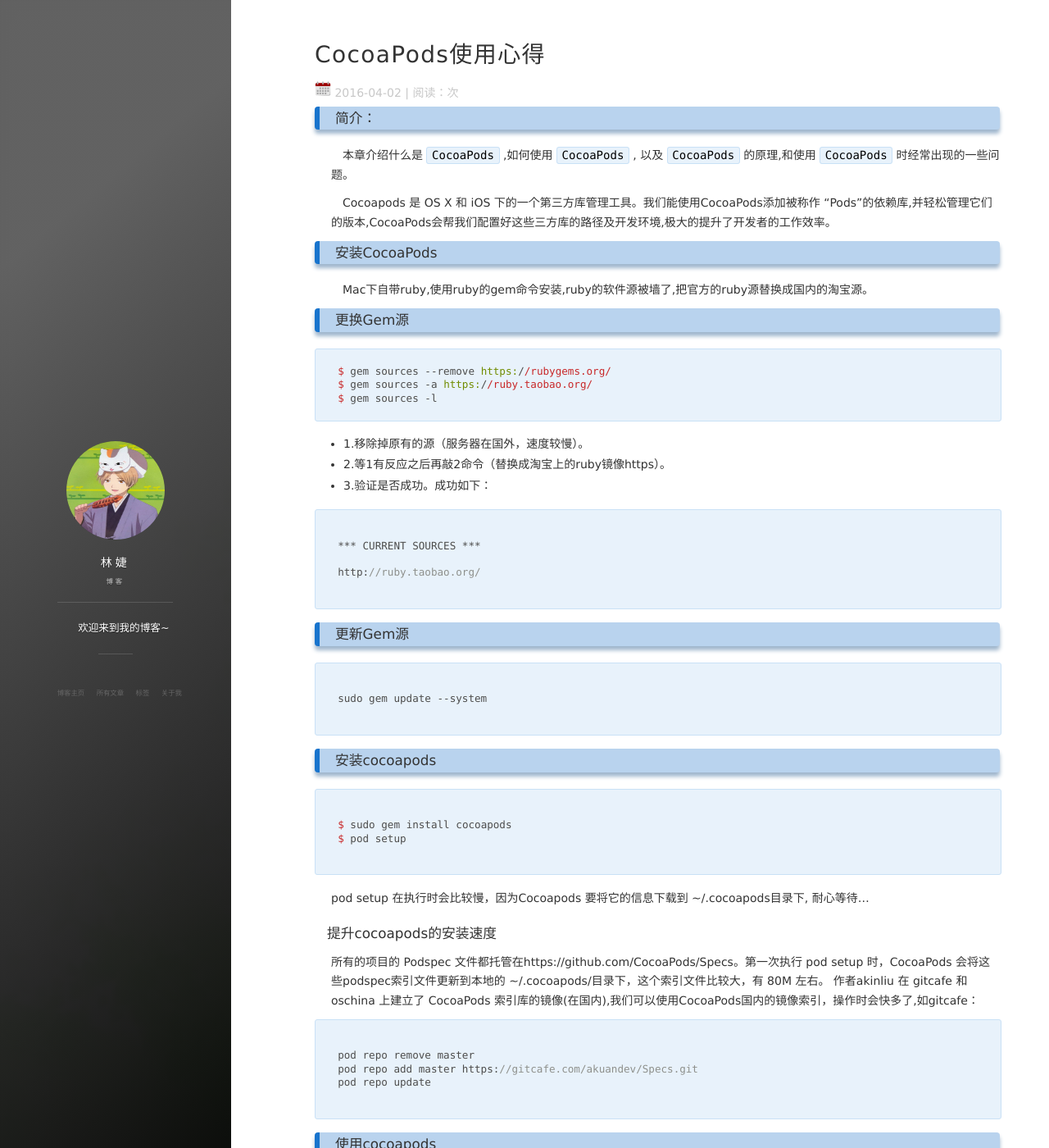
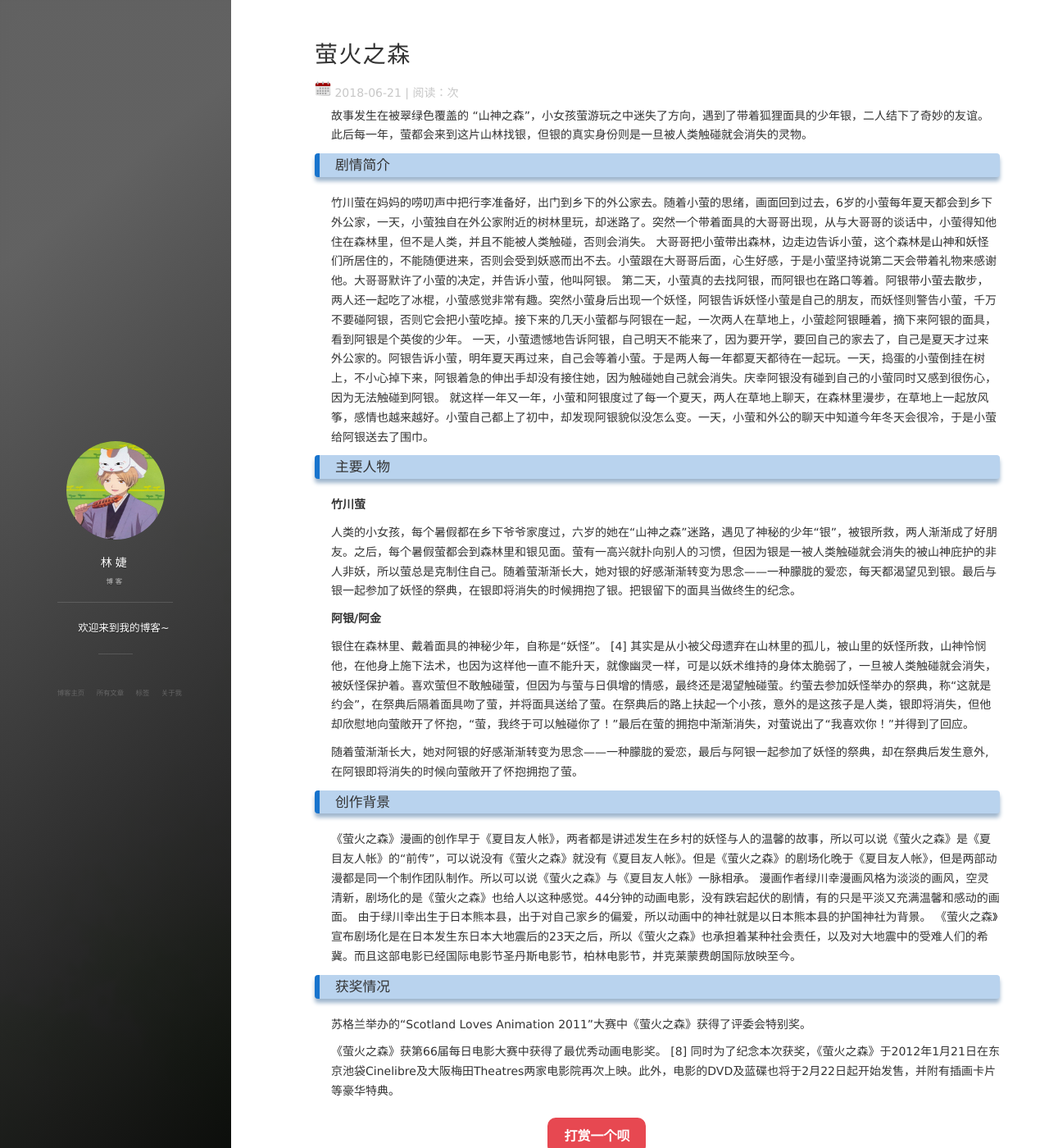
Before and after one commit to ywhlqm/L55J.github.io, a Jekyll site: the page built from _posts/2016-04-02-CocoaPod_Use.md, in a window 1280 px wide and 1400 px high. Shown: the whole window at 82% size. Built offline with Jekyll 4.4.1, drawn with Linux system fonts in a browser that asks for light colours; nearby versions of some CDN libraries; comment, search, counter and statistics services are not loaded; some of the changed text lies outside the part shown.

Commit message:
Update 2016-04-02-CocoaPod_Use.md

````diff
--- a/_posts/2016-04-02-CocoaPod_Use.md
+++ b/_posts/2016-04-02-CocoaPod_Use.md
@@ -1,173 +1,40 @@
 ---
 layout: post
-title: CocoaPods使用心得
-date: 2016-04-02
-tag: iOS
+title: 萤火之森
+date: 2018-06-21
+tag: 治愈系
 ---
+故事发生在被翠绿色覆盖的 “山神之森”，小女孩萤游玩之中迷失了方向，遇到了带着狐狸面具的少年银，二人结下了奇妙的友谊。此后每一年，萤都会来到这片山林找银，但银的真实身份则是一旦被人类触碰就会消失的灵物。
 
-### 简介：
-　本章介绍什么是 `CocoaPods` ,如何使用 `CocoaPods` , 以及 `CocoaPods` 的原理,和使用 `CocoaPods` 时经常出现的一些问题。
+### 剧情简介
 
-　Cocoapods 是 OS X 和 iOS 下的一个第三方库管理工具。我们能使用CocoaPods添加被称作 “Pods”的依赖库,并轻松管理它们的版本,CocoaPods会帮我们配置好这些三方库的路径及开发环境,极大的提升了开发者的工作效率。
+竹川萤在妈妈的唠叨声中把行李准备好，出门到乡下的外公家去。随着小萤的思绪，画面回到过去，6岁的小萤每年夏天都会到乡下外公家，一天，小萤独自在外公家附近的树林里玩，却迷路了。突然一个带着面具的大哥哥出现，从与大哥哥的谈话中，小萤得知他住在森林里，但不是人类，并且不能被人类触碰，否则会消失。
+大哥哥把小萤带出森林，边走边告诉小萤，这个森林是山神和妖怪们所居住的，不能随便进来，否则会受到妖惑而出不去。小萤跟在大哥哥后面，心生好感，于是小萤坚持说第二天会带着礼物来感谢他。大哥哥默许了小萤的决定，并告诉小萤，他叫阿银。
+第二天，小萤真的去找阿银，而阿银也在路口等着。阿银带小萤去散步，两人还一起吃了冰棍，小萤感觉非常有趣。突然小萤身后出现一个妖怪，阿银告诉妖怪小萤是自己的朋友，而妖怪则警告小萤，千万不要碰阿银，否则它会把小萤吃掉。接下来的几天小萤都与阿银在一起，一次两人在草地上，小萤趁阿银睡着，摘下来阿银的面具，看到阿银是个英俊的少年。
+一天，小萤遗憾地告诉阿银，自己明天不能来了，因为要开学，要回自己的家去了，自己是夏天才过来外公家的。阿银告诉小萤，明年夏天再过来，自己会等着小萤。于是两人每一年都夏天都待在一起玩。一天，捣蛋的小萤倒挂在树上，不小心掉下来，阿银着急的伸出手却没有接住她，因为触碰她自己就会消失。庆幸阿银没有碰到自己的小萤同时又感到很伤心，因为无法触碰到阿银。
+就这样一年又一年，小萤和阿银度过了每一个夏天，两人在草地上聊天，在森林里漫步，在草地上一起放风筝，感情也越来越好。小萤自己都上了初中，却发现阿银貌似没怎么变。一天，小萤和外公的聊天中知道今年冬天会很冷，于是小萤给阿银送去了围巾。
 
+### 主要人物
 
-### 安装CocoaPods
+**竹川萤**
 
-　Mac下自带ruby,使用ruby的gem命令安装,ruby的软件源被墙了,把官方的ruby源替换成国内的淘宝源。
+人类的小女孩，每个暑假都在乡下爷爷家度过，六岁的她在“山神之森”迷路，遇见了神秘的少年“银”，被银所救，两人渐渐成了好朋友。之后，每个暑假萤都会到森林里和银见面。萤有一高兴就扑向别人的习惯，但因为银是一被人类触碰就会消失的被山神庇护的非人非妖，所以萤总是克制住自己。随着萤渐渐长大，她对银的好感渐渐转变为思念——一种朦胧的爱恋，每天都渴望见到银。最后与银一起参加了妖怪的祭典，在银即将消失的时候拥抱了银。把银留下的面具当做终生的纪念。
 
-### 更换Gem源
+**阿银/阿金**
 
-```bash
-$ gem sources --remove https://rubygems.org/
-$ gem sources -a https://ruby.taobao.org/
-$ gem sources -l
-```
-* 1.移除掉原有的源（服务器在国外，速度较慢）。
-* 2.等1有反应之后再敲2命令（替换成淘宝上的ruby镜像https）。
-* 3.验证是否成功。成功如下：
+银住在森林里、戴着面具的神秘少年，自称是“妖怪”。 [4]  其实是从小被父母遗弃在山林里的孤儿，被山里的妖怪所救，山神怜悯他，在他身上施下法术，也因为这样他一直不能升天，就像幽灵一样，可是以妖术维持的身体太脆弱了，一旦被人类触碰就会消失，被妖怪保护着。喜欢萤但不敢触碰萤，但因为与萤与日俱增的情感，最终还是渴望触碰萤。约萤去参加妖怪举办的祭典，称“这就是约会”，在祭典后隔着面具吻了萤，并将面具送给了萤。在祭典后的路上扶起一个小孩，意外的是这孩子是人类，银即将消失，但他却欣慰地向萤敞开了怀抱，“萤，我终于可以触碰你了！”最后在萤的拥抱中渐渐消失，对萤说出了“我喜欢你！”并得到了回应。
 
-```bash
+随着萤渐渐长大，她对阿银的好感渐渐转变为思念——一种朦胧的爱恋，最后与阿银一起参加了妖怪的祭典，却在祭典后发生意外,在阿银即将消失的时候向萤敞开了怀抱拥抱了萤。
 
-*** CURRENT SOURCES ***
+### 创作背景
 
-http://ruby.taobao.org/
+《萤火之森》漫画的创作早于《夏目友人帐》，两者都是讲述发生在乡村的妖怪与人的温馨的故事，所以可以说《萤火之森》是《夏目友人帐》的“前传”，可以说没有《萤火之森》就没有《夏目友人帐》。但是《萤火之森》的剧场化晚于《夏目友人帐》，但是两部动漫都是同一个制作团队制作。所以可以说《萤火之森》与《夏目友人帐》一脉相承。
+漫画作者绿川幸漫画风格为淡淡的画风，空灵清新，剧场化的是《萤火之森》也给人以这种感觉。44分钟的动画电影，没有跌宕起伏的剧情，有的只是平淡又充满温馨和感动的画面。
+由于绿川幸出生于日本熊本县，出于对自己家乡的偏爱，所以动画中的神社就是以日本熊本县的护国神社为背景。
+《萤火之森》宣布剧场化是在日本发生东日本大地震后的23天之后，所以《萤火之森》也承担着某种社会责任，以及对大地震中的受难人们的希冀。而且这部电影已经国际电影节圣丹斯电影节，柏林电影节，并克莱蒙费朗国际放映至今。
 
-```
+### 获奖情况
 
-### 更新Gem源
+苏格兰举办的“Scotland Loves Animation 2011”大赛中《萤火之森》获得了评委会特别奖。
 
-```bash
-
-sudo gem update --system
-
-```
-
-### 安装cocoapods
-
-```bash
-
-$ sudo gem install cocoapods
-$ pod setup
-
-```
-
-pod setup 在执行时会比较慢，因为Cocoapods 要将它的信息下载到 ~/.cocoapods目录下, 耐心等待…
-
-
-#### 提升cocoapods的安装速度
-
-所有的项目的 Podspec 文件都托管在https://github.com/CocoaPods/Specs。第一次执行 pod setup 时，CocoaPods 会将这些podspec索引文件更新到本地的 ~/.cocoapods/目录下，这个索引文件比较大，有 80M 左右。
-作者akinliu 在 gitcafe 和 oschina 上建立了 CocoaPods 索引库的镜像(在国内),我们可以使用CocoaPods国内的镜像索引，操作时会快多了,如gitcafe：
-
-```bash
-
-pod repo remove master
-pod repo add master https://gitcafe.com/akuandev/Specs.git
-pod repo update
-
-```
-
-
-### 使用cocoapods
-
-cocoapods安装完成后，使用 pod search 命令来验证一下
-
-```bash
-
-pod search AFNetworking
-
-
-```
-
-终端将会有如下结果：
-
-```bash
-
--> AFNetworking (3.0.4)
-A delightful iOS and OS X networking framework.
-pod 'AFNetworking', '~> 3.0.4'
-- Homepage: https://github.com/AFNetworking/AFNetworking
-- Source:   https://github.com/AFNetworking/AFNetworking.git
-- Versions: 3.0.4, 3.0.3, 3.0.2, 3.0.1, 3.0.0, 3.0.0-beta.3, 3.0.0-beta.2,
-3.0.0-beta.1, 2.6.3, 2.6.2, 2.6.1, 2.6.0, 2.5.4, 2.5.3, 2.5.2, 2.5.1, 2.5.0,
-2.4.1, 2.4.0, 2.3.1, 2.3.0, 2.2.4, 2.2.3, 2.2.2, 2.2.1, 2.2.0, 2.1.0, 2.0.3,
-2.0.2, 2.0.1, 2.0.0, 2.0.0-RC3, 2.0.0-RC2, 2.0.0-RC1, 1.3.4, 1.3.3, 1.3.2,
-1.3.1, 1.3.0, 1.2.1, 1.2.0, 1.1.0, 1.0.1, 1.0, 1.0RC3, 1.0RC2, 1.0RC1,
-0.10.1, 0.10.0, 0.9.2, 0.9.1, 0.9.0, 0.7.0, 0.5.1 [master repo]
-- Subspecs:
-- AFNetworking/Serialization (3.0.4)
-- AFNetworking/Security (3.0.4)
-- AFNetworking/Reachability (3.0.4)
-- AFNetworking/NSURLSession (3.0.4)
-- AFNetworking/UIKit (3.0.4)
-
-
--> AFNetworking+AutoRetry (0.0.5)
-Auto Retries for AFNetworking requests
-pod 'AFNetworking+AutoRetry', '~> 0.0.5'
-- Homepage: https://github.com/shaioz/AFNetworking-AutoRetry
-- Source:   https://github.com/shaioz/AFNetworking-AutoRetry.git
-- Versions: 0.0.5, 0.0.4, 0.0.3, 0.0.2, 0.0.1 [master repo]
-
-.........太多了，省略
-
-```
-
-pod search 是CocoaPods的一个搜索命令,我们可以用来搜索任何托管在CocoaPods上的三方库。
-
-使用CocoaPods时需要新建一个 Podfile 的文件,cd 到 我的Demo项目里，Demo目录下有三个文件
-
-```bash
-
-Demo 、  Demo.xcodeproj  、 DemoTests
-
-```
-
-新建 Podfile
-
-```bash
-
-touch Podfile
-
-```
-
-vim 编辑 Podfile
-
-```bash
-vim Podfile
-```
-由于是新建的 Podfile 里面应该是空白的。然后我们在里面添加依赖库，格式如下：
-
-```bash
-
-platform :ios
-pod 'Reachability',  '~> 3.0.0'
-pod 'ASIHTTPRequest'
-
-```
-
-‘~> 3.0.0’ 是 Reachability 的版本号, 设定了版本号CocoaPods就会下载对应的版本,ASIHTTPRequest没指定版本号,CocoaPods就会下载最新版本的ASIHTTPRequest。
-退出编辑，执行 pod install 下载三方库。
-
-```bash
-
-pod install
-
-```
-完成后我Demo项目下的文件多了几个:
-
-```bash
-Demo 、  Demo.xcodeproj  、 DemoTests （之前的三个）
-
-Demo.xcworkspace 、Podfile 、Podfile.lock 、Pods
-```
-
-这个时候我们打开Demo项目是点击 Demo.xcworkspace 文件了，到此CocoaPods的基本使用已经讲完了，接下来的CocoaPods的原理，和让我们自己的三方库也支持CocoaPods。
-
-待续…
-
-[深入理解 CocoaPods](http://blog.jobbole.com/53365/)
-
-<br>
-
-转载请注明：[潘柏信的博客](http://baixin) » [点击阅读原文](http://baixin.io/2016/04/CocoaPod_Use/)
+《萤火之森》获第66届每日电影大赛中获得了最优秀动画电影奖。 [8]  同时为了纪念本次获奖，《萤火之森》于2012年1月21日在东京池袋Cinelibre及大阪梅田Theatres两家电影院再次上映。此外，电影的DVD及蓝碟也将于2月22日起开始发售，并附有插画卡片等豪华特典。
````
